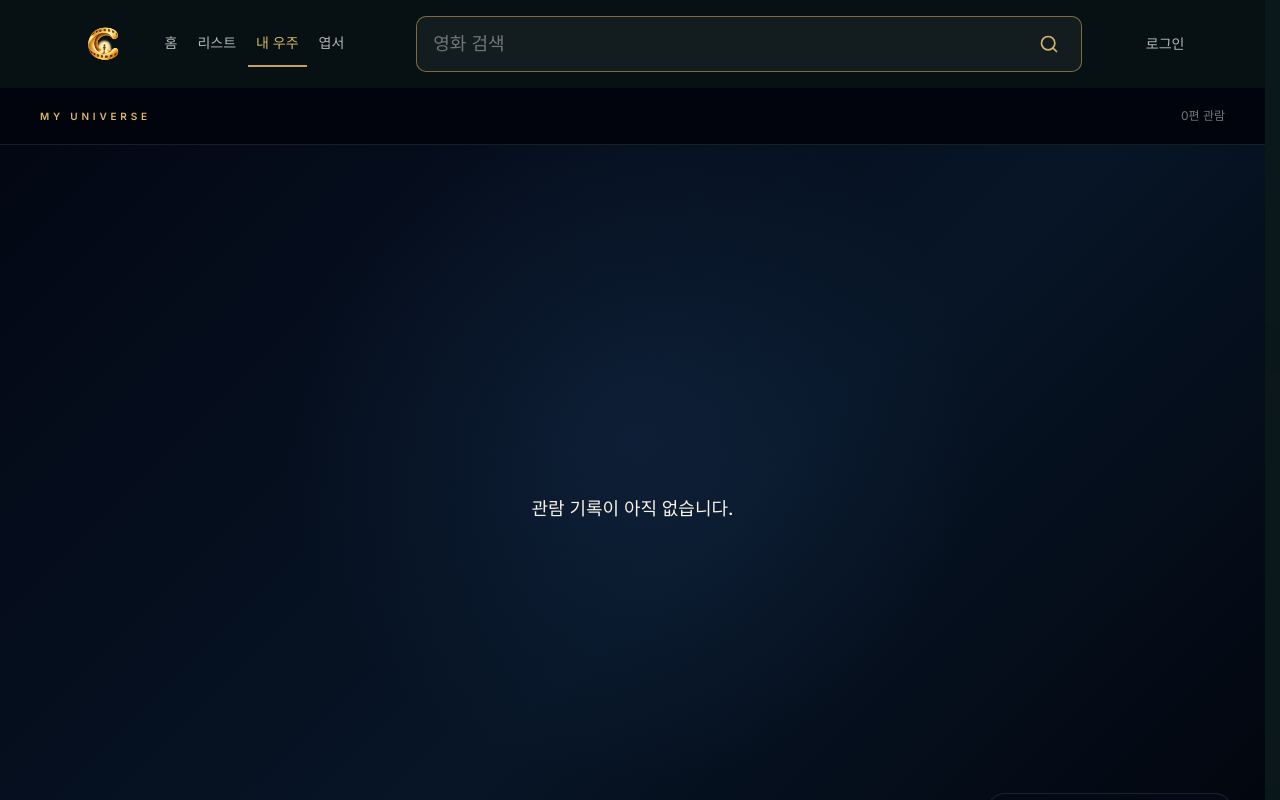
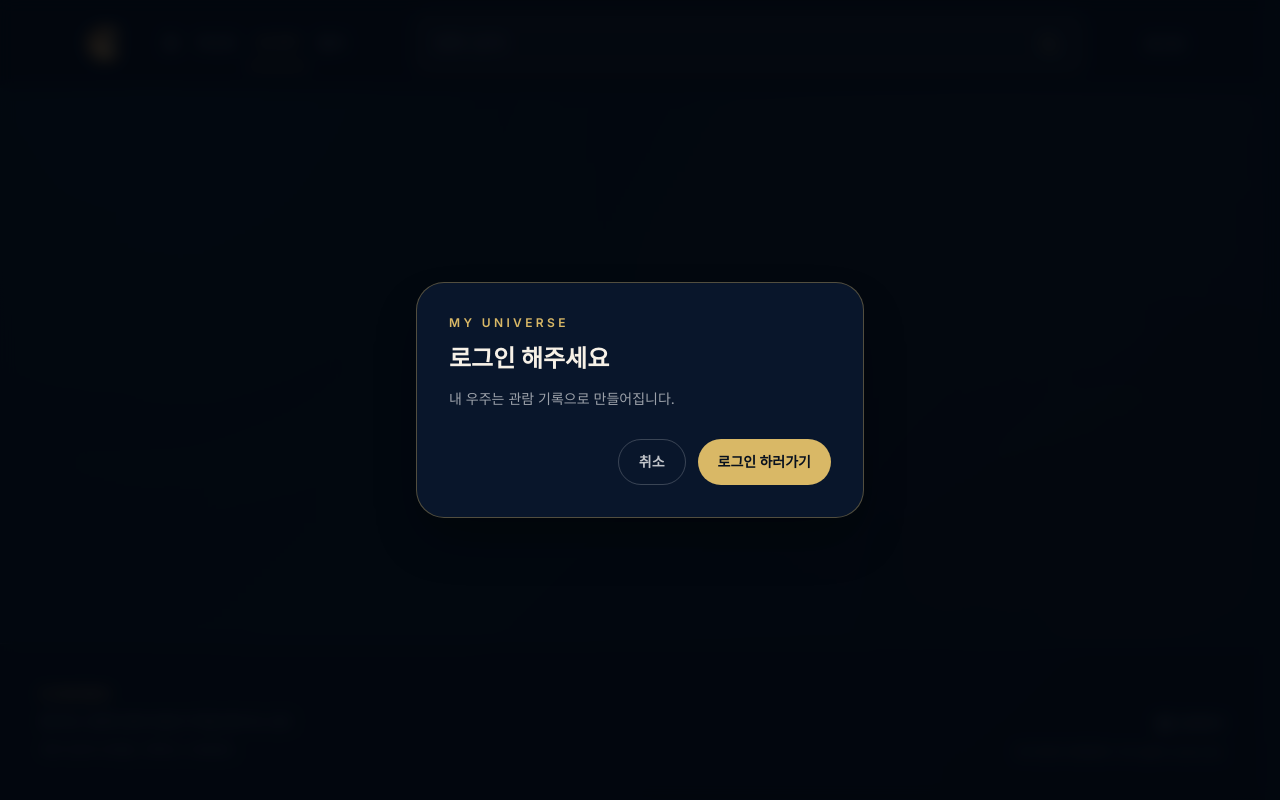
Before and after one commit to hgim96715-lgtm/CINEMO_FINAL, a Next.js app in the folder apps/web/: page /my-universe in a window 1280 px wide. Shown: the top 800 px of the page. Built offline with nearby package versions, Linux system fonts and the light colour scheme; no server answers.

Commit message:
우주화면 및 lobby 수정

```diff
--- a/apps/web/app/my-universe/page.tsx
+++ b/apps/web/app/my-universe/page.tsx
@@ -14,6 +14,7 @@ import { useRouter } from "next/navigation";
 import { Minus, Plus, RotateCcw, Volume2, VolumeX, X } from "lucide-react";
 
 import type { MyMovie } from "@/lib/api/movies";
+import { authMeQueryOptions } from "@/lib/queries/auth.query";
 import { myMoviesQueryOptions } from "@/lib/queries/my-movies.query";
 
 const WORLD_WIDTH = 1600;
@@ -131,6 +132,66 @@ function getGenres(movie: MyMovie) {
         .filter(Boolean),
     ),
   );
+}
+
+function LoginRequiredModal() {
+  const router = useRouter();
+
+  return (
+    <div
+      aria-labelledby="login-required-title"
+      aria-modal="true"
+      className="fixed inset-0 z-[80] flex items-center justify-center bg-[#02050d]/85 px-4 py-8 backdrop-blur-sm"
+      role="dialog"
+    >
+      <section className="w-full max-w-md rounded-[28px] border border-[#d9b866]/35 bg-[#09162b] p-6 text-[#f7f1e7] shadow-2xl shadow-black/40 sm:p-8">
+        <p className="text-xs font-semibold tracking-[0.28em] text-[#d9b866]">
+          MY UNIVERSE
+        </p>
+        <h1 id="login-required-title" className="mt-3 text-2xl font-bold">
+          로그인 해주세요
+        </h1>
+        <p className="mt-3 text-sm leading-6 text-white/60">
+          내 우주는 관람 기록으로 만들어집니다.
+        </p>
+        <div className="mt-7 flex flex-col-reverse gap-3 sm:flex-row sm:justify-end">
+          <button
+            className="rounded-full border border-white/20 px-5 py-3 text-sm font-semibold text-white/75 transition hover:border-white/40 hover:text-white"
+            type="button"
+            onClick={() => router.push("/lobby")}
+          >
+            취소
+          </button>
+          <button
+            className="rounded-full bg-[#d9b866] px-5 py-3 text-sm font-bold text-[#07101e] transition hover:bg-[#ecd081]"
+            type="button"
+            onClick={() => router.push("/login")}
+          >
+            로그인 하러가기
+          </button>
+        </div>
+      </section>
+    </div>
+  );
+}
+
+export default function MyUniversePage() {
+  const authQuery = useQuery(authMeQueryOptions());
+
+  if (authQuery.isPending) {
+    return (
+      <main
+        aria-busy="true"
+        className="min-h-[calc(100dvh-11rem)] bg-[#02050d]"
+      />
+    );
+  }
+
+  if (!authQuery.data) {
+    return <LoginRequiredModal />;
+  }
+
+  return <UniverseCanvas />;
 }
 
 function segmentsCross(a: Point, b: Point, c: Point, d: Point) {
@@ -314,21 +375,21 @@ function MovieModal({
         className="relative mx-auto flex min-h-[calc(100dvh-2.5rem)] w-full max-w-4xl items-center"
         onClick={(event) => event.stopPropagation()}
       >
+        <div className="relative flex max-h-[calc(100dvh-2.5rem)] w-full flex-row items-center gap-4 overflow-y-auto rounded-[28px] border border-[#d9b866]/35 bg-[#09162b] p-4 pr-14 text-[#f7f1e7] shadow-2xl shadow-black/50 sm:gap-6 sm:p-6 sm:pr-16 md:gap-8 md:p-8 md:pr-20">
           <button
             aria-label="영화 모달 닫기"
-          className="absolute -top-11 right-0 z-10 inline-flex h-9 w-9 items-center justify-center rounded-full border border-white/20 bg-[#07101e]/95 text-[#f7f1e7] shadow-lg transition hover:border-[#d9b866]/70 hover:text-[#d9b866] focus-visible:outline-none focus-visible:ring-2 focus-visible:ring-[#d9b866]"
+            className="absolute right-3 top-3 z-10 inline-flex h-10 w-10 items-center justify-center rounded-full border border-white/20 bg-[#07101e] text-[#f7f1e7] shadow-lg transition hover:border-[#d9b866]/70 hover:text-[#d9b866] focus-visible:outline-none focus-visible:ring-2 focus-visible:ring-[#d9b866] sm:right-4 sm:top-4"
             type="button"
             onClick={onClose}
           >
-          <X size={20} />
+            <X size={22} />
           </button>
 
-        <div className="flex max-h-[calc(100dvh-2.5rem)] w-full flex-row items-center gap-4 overflow-y-auto rounded-[28px] border border-[#d9b866]/35 bg-[#09162b] p-4 text-[#f7f1e7] shadow-2xl shadow-black/50 sm:gap-6 sm:p-6 md:gap-8 md:p-8">
-          <div className="aspect-[16/9] w-[46%] shrink-0 overflow-hidden rounded-2xl bg-[#101d34]">
+          <div className="aspect-[2/3] w-[38%] max-w-[240px] shrink-0 overflow-hidden rounded-2xl bg-[#101d34]">
             {movie.posterUrl ? (
               <img
                 alt={movie.title + " 포스터"}
-                className="h-full w-full object-cover"
+                className="h-full w-full object-contain"
                 src={movie.posterUrl}
               />
             ) : (
@@ -357,7 +418,7 @@ function MovieModal({
                 router.push("/movies/" + movie.movieId);
               }}
             >
-              영화 상세 보기 <span className="ml-2 text-lg">→</span>
+              영화 상세 보기
             </button>
           </div>
         </div>
@@ -366,7 +427,7 @@ function MovieModal({
   );
 }
 
-export default function MyUniversePage() {
+function UniverseCanvas() {
   const moviesQuery = useQuery(myMoviesQueryOptions());
   const viewportRef = useRef<HTMLDivElement>(null);
   const audioRef = useRef<HTMLAudioElement>(null);
```
Also changed, not shown: apps/web/components/lobby/CurationHero.tsx (+21 -13 lines), 1 other file (tests, documents, lock files or other folders). Lines whose indentation alone changed are shown as unchanged.
